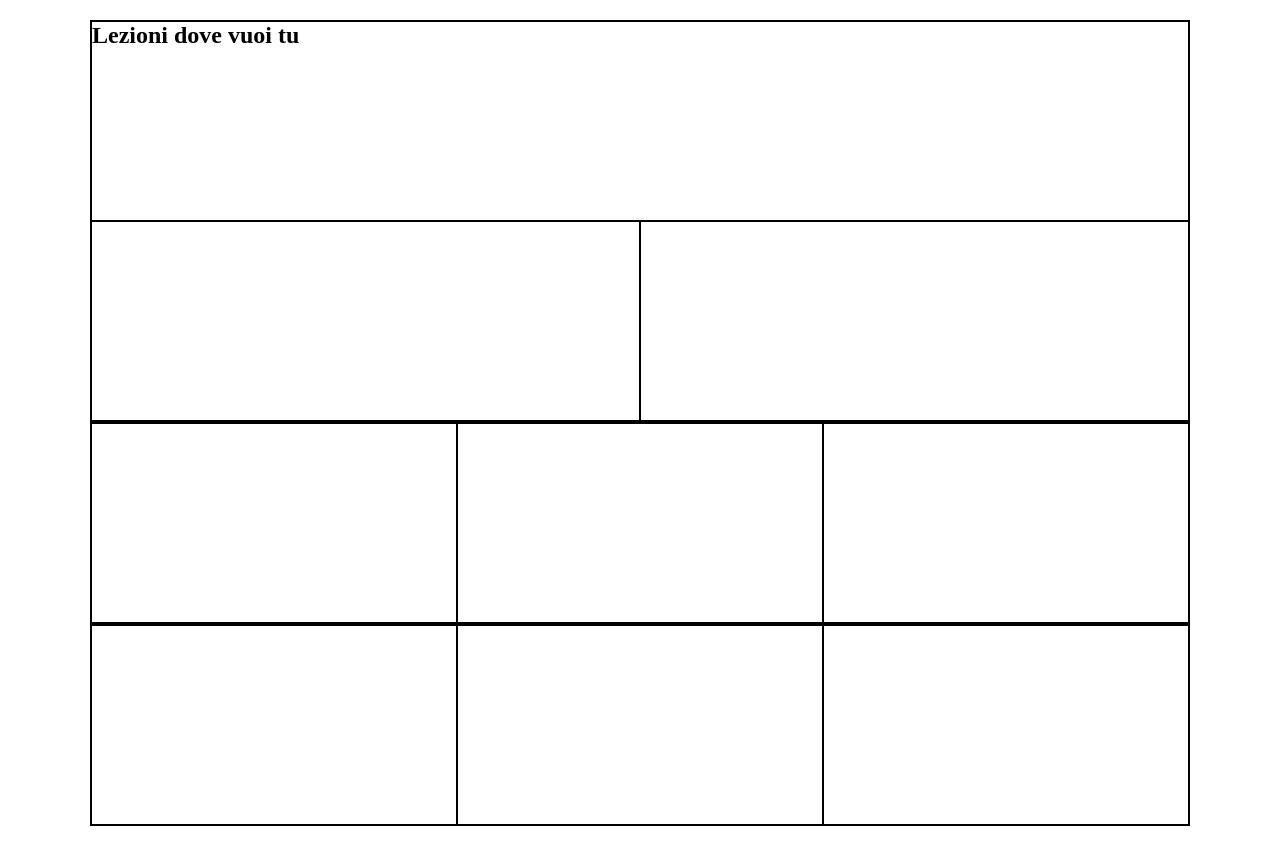
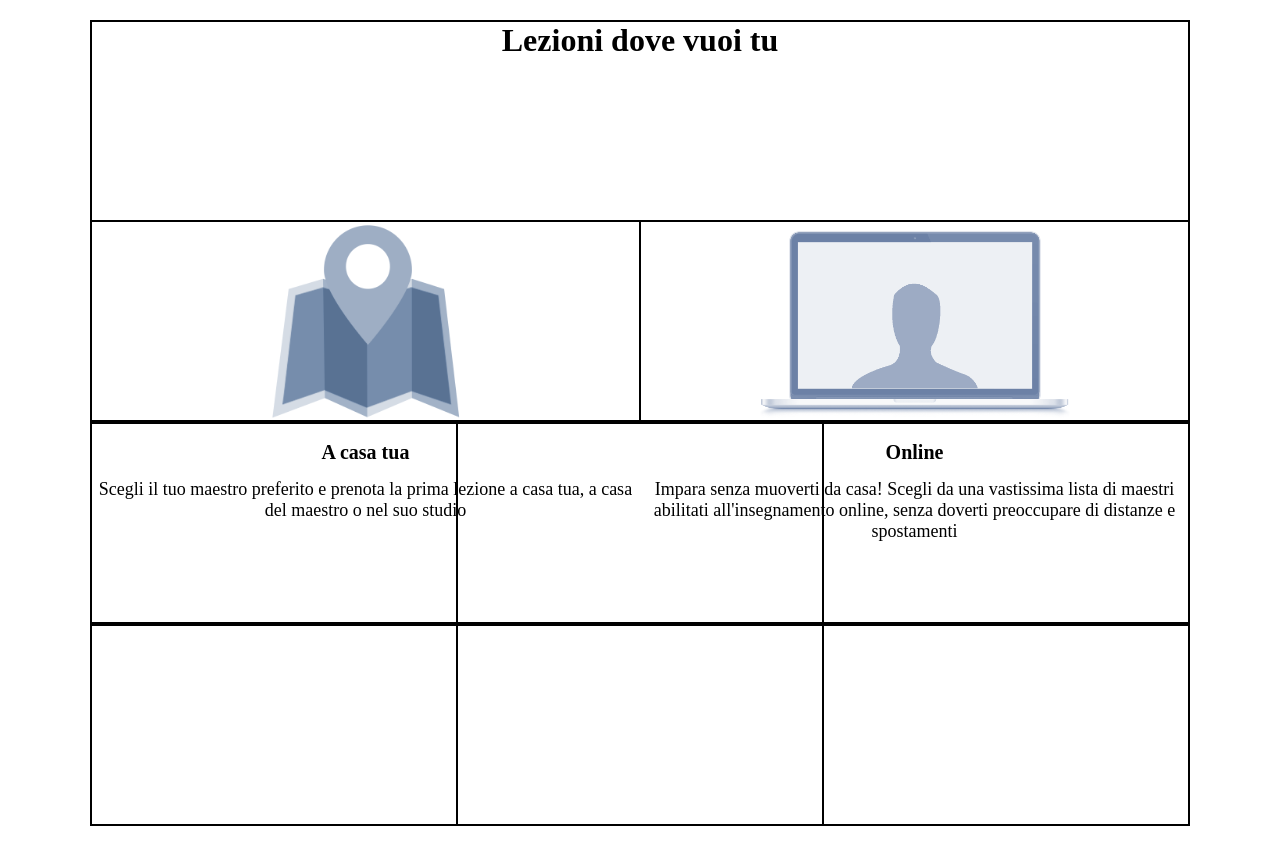
Before and after one commit to pep1994/html-css-resp-wannabe-12bool, a plain HTML site: page index.html in a window 1280 px wide. Drawn offline with Linux system fonts and the light colour scheme.

Commit message:
sezione lezioni

```diff
--- a/index.html
+++ b/index.html
@@ -10,6 +10,8 @@
   <body>
     <main>
       <div class="container">
+
+        <!-- inizio sezione lezioni --------------------------->
         <section id="lezioni">
           <div class="row">
             <div class="title col-xs-12 col-md-12 col-lg-12">
@@ -18,13 +20,21 @@
           </div>
           <div class="row">
             <div class="col-xs-12 col-md-12 col-lg-6">
-
+              <img src="img/icon/maps.png" alt="mappa">
+              <h3>A casa tua</h3>
+              <p>Scegli il tuo maestro preferito e prenota la prima lezione a casa tua, a casa del maestro o nel suo studio</p>
             </div>
             <div class="col-xs-12 col-md-12 col-lg-6">
-
+              <img src="img/icon/screen.png" alt="schermo-pc">
+              <h3>Online</h3>
+              <p>Impara senza muoverti da casa! Scegli da una vastissima lista di maestri abilitati all'insegnamento online, senza doverti preoccupare di distanze e spostamenti</p>
             </div>
           </div>
         </section>
+        <!-- fine sezione lezioni ---------------------------->
+
+
+        <!-- inizio sezione functions ------------------------>
         <section id="functions">
           <div class="row">
             <div class="col-xs-12 col-md-12 col-lg-4">
@@ -38,6 +48,10 @@
             </div>
           </div>
         </section>
+        <!-- fine sezione functions ------------------------->
+
+
+        <!-- inizio sezione wht ----------------------------->
         <section id="why">
           <div class="row">
             <div class="col-xs-12 col-md-12 col-lg-4">
@@ -51,6 +65,8 @@
             </div>
           </div>
         </section>
+        <!-- fine sezione why ------------------------------->
+
       </div>
     </main>
   </body>
--- a/lib/style/style.css
+++ b/lib/style/style.css
@@ -3,6 +3,19 @@
   padding: 0;
   margin: 0;
   box-sizing: border-box;
+}
+
+h1 {
+  font-size: 32px;
+}
+
+h3 {
+  font-size: 20px;
+  margin: 15px 0;
+}
+
+p {
+  font-size: 18px;
 }
 
 section {
@@ -11,8 +24,17 @@ section {
 
 /****** sezione lezioni *******/
 
+.title {
+  text-align: center;
+}
 
+#lezioni {
+  text-align: center;
+}
 
+#lezioni img {
+  height: 200px;
+}
 
 
 
```
